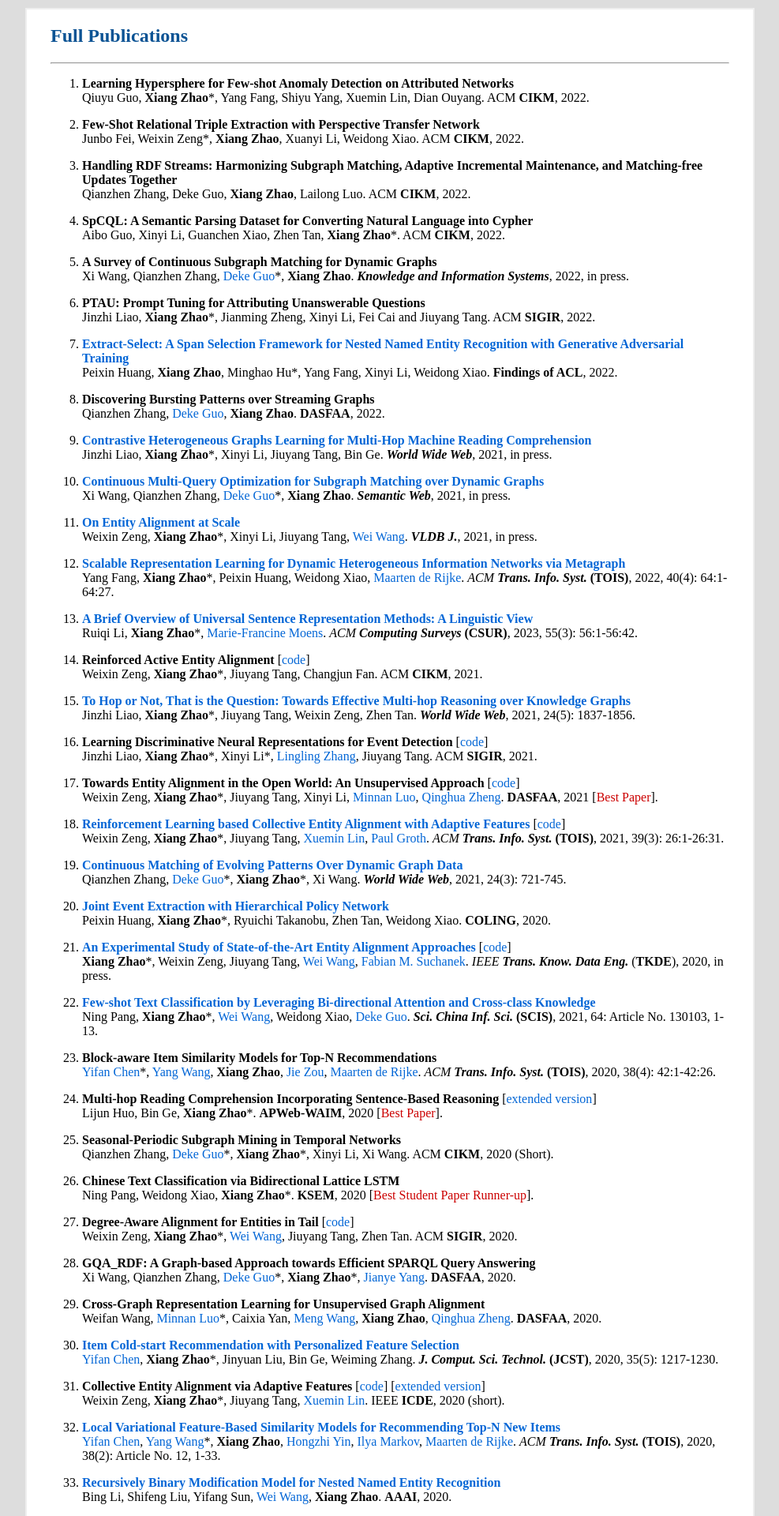
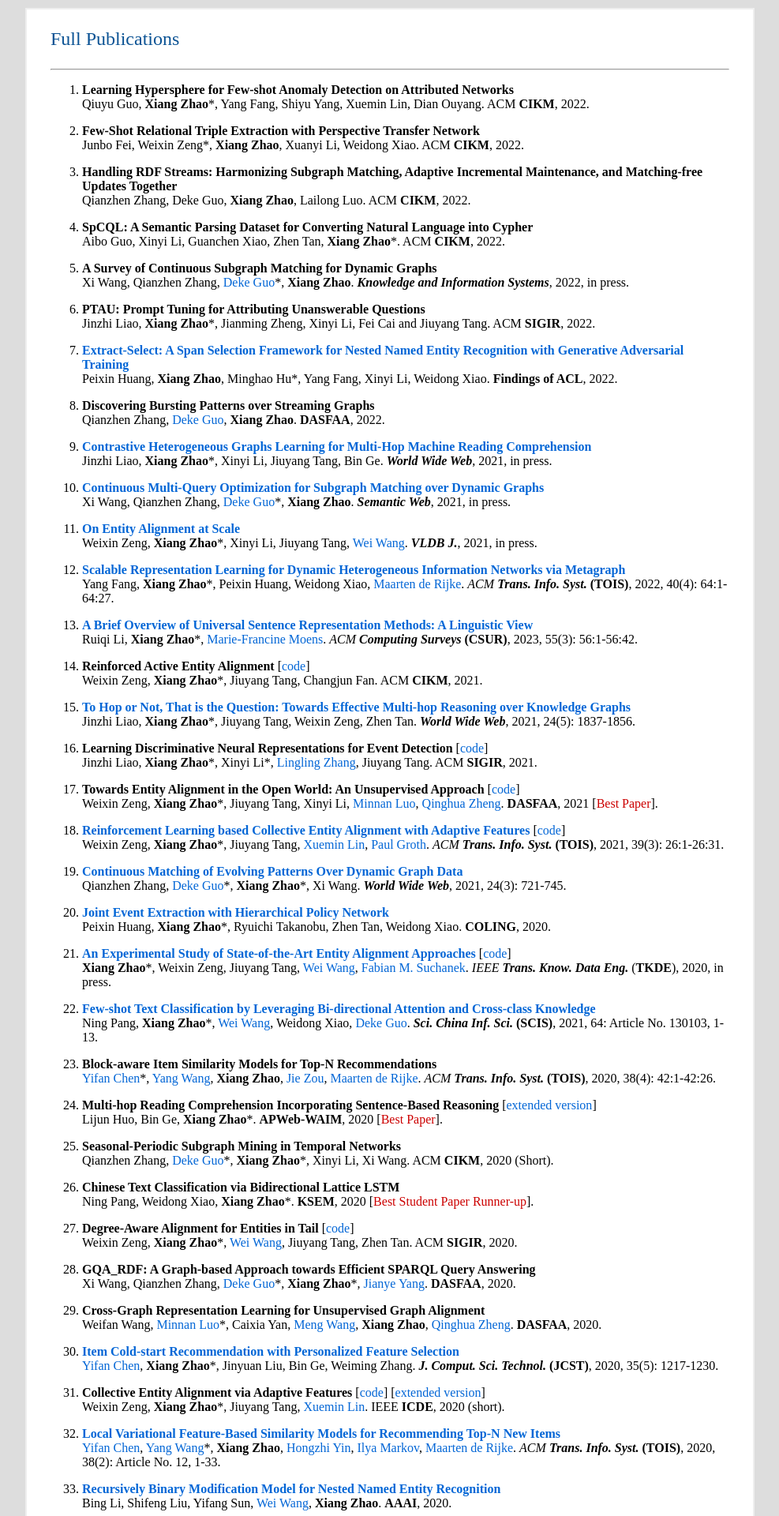
Before and after one commit to xiangz-nudt/xiangz-nudt.github.io, a Jekyll site: the page fulllist.html, which Jekyll copies as it is, in a window 1280 px wide. Shown: the top 1920 px of the page at 79% size, without its empty margins (146-1133 px from the left). Built offline with Jekyll 4.4.1, drawn with Linux system fonts in a browser that asks for light colours.

Commit message:
Update fulllist.html

```diff
--- a/fulllist.html
+++ b/fulllist.html
@@ -14,7 +14,7 @@
 <body style="background:#dddddd">
   <div style="width:920px;background:#ffffff;margin:10px auto;border:2px solid #eeeeee">
   <div style="width:860px;margin:0px auto">
-  <h2 style="color:#0b5394">Full Publications</h2>
+  <p style="color:#0b5394;font-size:x-large">Full Publications</p>
   <hr/>
   <ol type="1" start="1">
     <li><p><b>Learning Hypersphere for Few-shot Anomaly Detection on Attributed Networks</b> <br/>Qiuyu Guo, <b>Xiang Zhao</b>*, Yang Fang, Shiyu Yang, Xuemin Lin, Dian Ouyang. ACM <b>CIKM</b>, 2022.</p></li>
```
